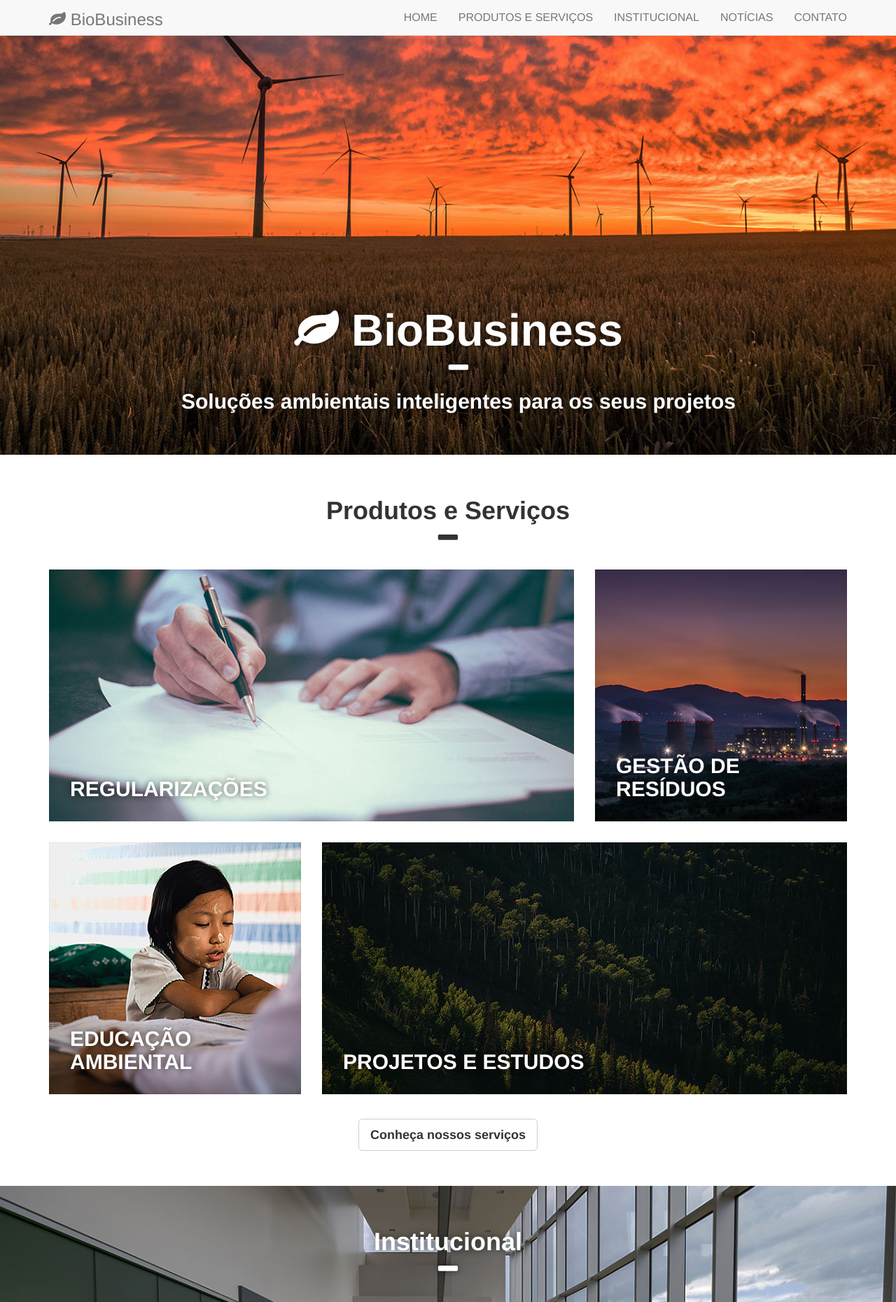
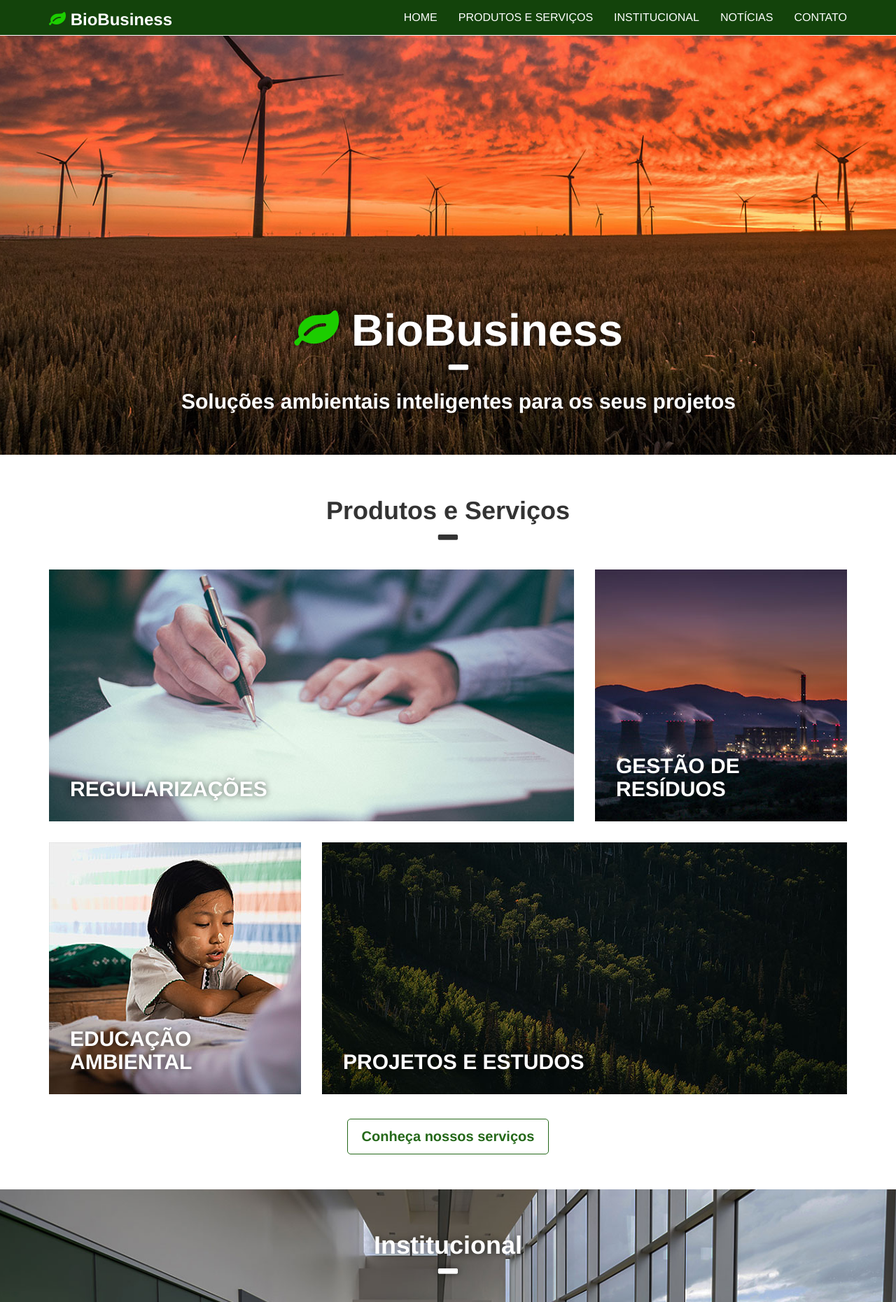
Before and after one commit to JeffersonCN/poo-projeto-01, a plain HTML site: page web/index.html in a window 1280 px wide. Shown: the top 1861 px of the page at 70% size. Drawn offline with Linux system fonts and the light colour scheme.

Commit message:
Ajusta cores da Navbar e botões

```diff
--- a/web/css/style.css
+++ b/web/css/style.css
@@ -2,12 +2,38 @@
     box-sizing: border-box;
 }
 
+.navbar {
+    background-color: #13430B;
+}
+
+.navbar-inverse {
+    border-color: #fff;
+}
+
+.navbar-inverse .navbar-brand {
+    color: #fff;
+}
+
+.navbar-inverse .navbar-brand:hover {
+    color: #B9DEB3;
+}
+
+.navbar-inverse .navbar-nav > li > a {
+    color: #fff;
+}
+
+.navbar-inverse .navbar-nav > li > a:hover {
+    color: #B9DEB3;
+}
+
 .navbar-brand {
     font-size: 24px !important;
+    font-weight: 700;
 }
 .navbar-nav {
     font-size: 16px;
     text-transform: uppercase;
+    color: #fff;
 }
 
 section, .banner-topo {
@@ -182,3 +208,42 @@ section, .banner-topo {
 .btn-contato {
     margin-top: 60px;
 }
+
+.fa-leaf {
+    color: #1CCD00;
+}
+
+.btn-vazado {
+    display: inline-block;
+    padding: 10px 20px;
+    color: #fff;
+    background-color: #246819;
+    border: 1px solid #fff;
+    border-radius: 5px;
+    font-size: 20px;
+}
+
+.btn-vazado:hover {
+    text-decoration: none;
+    background-color: #fff;
+    color: #246819;
+}
+
+.btn-inverso {
+    color: #246819;
+    background-color: #fff;
+    border-color: #246819;
+}
+
+.btn-inverso:hover {
+    color: #fff;
+    background-color: #246819;
+}
+
+body a {
+    -moz-transition: all .3s ease-in-out;
+    -ms-transition: all .3s ease-in-out;
+    -o-transition: all .3s ease-in-out;
+    -webkit-transition: all .3s ease-in-out;
+    transition: all .3s ease-in-out
+}
--- a/web/index.html
+++ b/web/index.html
@@ -20,7 +20,7 @@
     <header>
         <div class="container-fluid">
             <!-- Início do Menu de Navegação -->
-            <nav class="navbar navbar-default navbar-fixed-top">
+            <nav class="navbar navbar-inverse navbar-fixed-top">
                 <div class="container">
                     <div class="navbar-header">
                         <a class="navbar-brand" href="#">
@@ -89,7 +89,7 @@
                     </div>
                 </div>
                 <div class="row text-center">
-                    <a href="#" class="btn btn-default btn-lg btn-servicos">
+                    <a href="#" class="btn-vazado btn-inverso btn-servicos">
                         <strong>Conheça nossos serviços</strong>
                     </a>
                 </div>
@@ -114,7 +114,7 @@
                             A BioBusiness conta com uma rede de colaboradores e atua em todo o território nacional, levando a solução sustentável até
                             o seu negócio, tendo realizado projetos em diversos estados do Brasil.
                         </p>
-                        <a class="btn btn-default btn-lg" href=""><strong>Saiba mais sobre a BioBusiness</strong></a>
+                        <a class="btn-vazado btn-institucional" href=""><strong>Saiba mais sobre a BioBusiness</strong></a>
                     </div>
                     <div class="col-lg-6">
                         <div class="map-container">
@@ -185,7 +185,7 @@
                     </div>
                 </div>
                 <div class="row text-center">
-                    <a href="#" class="btn btn-default btn-lg btn-noticias">
+                    <a href="#" class="btn-vazado btn-inverso btn-noticias">
                         <strong>Veja mais notícias</strong>
                     </a>
                 </div>
@@ -205,7 +205,7 @@
                     </div>
                     <div class="col-lg-7 text-right">
                         <h1 class="texto-contato">Saiba tudo o que podemos fazer pelo seu projeto</h1>
-                        <a href="#" class="btn btn-default btn-lg btn-contato">
+                        <a href="#" class="btn-vazado btn-contato">
                             <strong>Deixe sua mensagem</strong>
                         </a>
                     </div>
```
Also changed, not shown: 2 other files.
